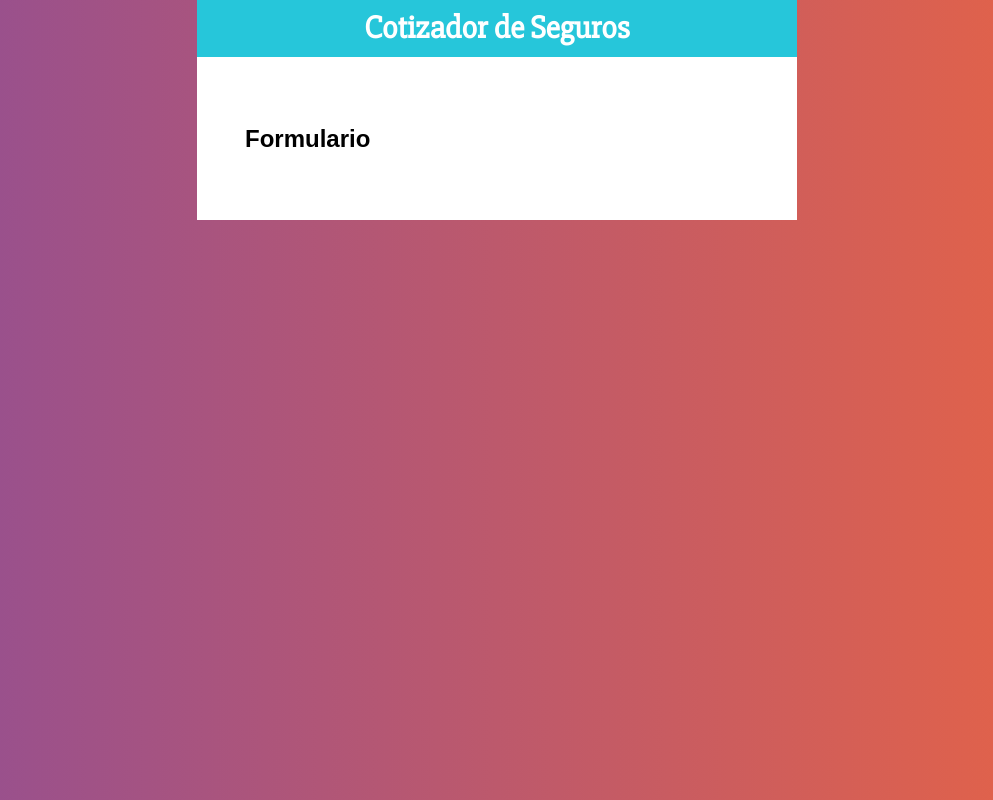
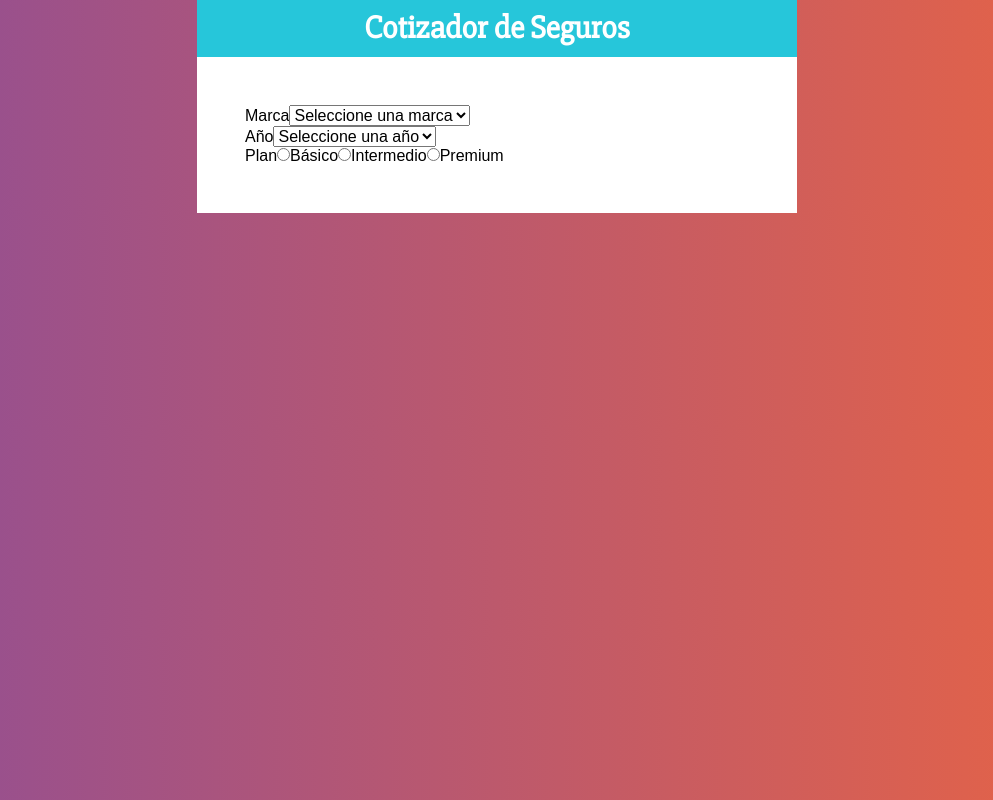
Before and after one commit to AlanGaia/Cotizador-React, a React (Create React App) app: page / in a window 1280 px wide. Shown: the whole page, without its empty margins (143-1136 px from the left). Built offline with nearby package versions, Linux system fonts and the light colour scheme.

Commit message:
formulario component

```diff
--- a/src/App.js
+++ b/src/App.js
@@ -1,4 +1,6 @@
 import React from "react";
+
+import Formulario from './components/Formulario'
 import Header from "./components/Header";
 
 import styled from "@emotion/styled";
@@ -18,7 +20,7 @@ function App() {
     <Contenedor>
       <Header titulo="Cotizador de Seguros" />
       <ContenedorFormulario>
-        <h2>Formulario</h2>
+        <Formulario />
       </ContenedorFormulario>
     </Contenedor>
   );
--- /dev/null
+++ b/src/components/Formulario.jsx
@@ -0,0 +1,55 @@
+import React from 'react'
+
+const Formulario = () => {
+  return (
+    <form>
+
+      {/* Marca del Auto  */}
+      <div>
+        <label htmlFor="marca">Marca</label>
+        <select name="marca">
+          <option value="" selected disabled hidden>Seleccione una marca</option>
+          <option value="americano">Americano</option>
+          <option value="europeo">Europeo</option>
+          <option value="asiatico">Asiatico</option>
+        </select>
+      </div>
+
+      {/* Año del Auto */}
+      <div>
+        <label htmlFor="anio">Año</label>
+        <select name="anio">
+          <option value="" selected disabled hidden>Seleccione una año</option>
+          <option value="2021">2021</option>
+          <option value="2020">2020</option>
+          <option value="2019">2019</option>
+          <option value="2018">2018</option>
+          <option value="2017">2017</option>
+          <option value="2016">2016</option>
+          <option value="2015">2015</option>
+          <option value="2014">2014</option>
+          <option value="2013">2013</option>
+          <option value="2012">2012</option>
+        </select>
+      </div>
+
+      {/* Plan del Auto */}
+      <div>
+        <label htmlFor="plan">Plan</label>
+        {/* Básico */}
+        <input type="radio" name="plan" value="basico" id="planBasico"/>
+        <label htmlFor="planBasico">Básico</label>
+        {/* Intermedio */}
+        <input type="radio" name="plan" value="intermedio" id="planIntermedio"/>
+        <label htmlFor="planIntermedio">Intermedio</label>
+        {/* Premium */}
+        <input type="radio" name="plan" value="premium" id="planPremium"/>
+        <label htmlFor="planPremium">Premium</label>
+      </div>
+
+
+    </form>
+  )
+}
+
+export default Formulario
```
